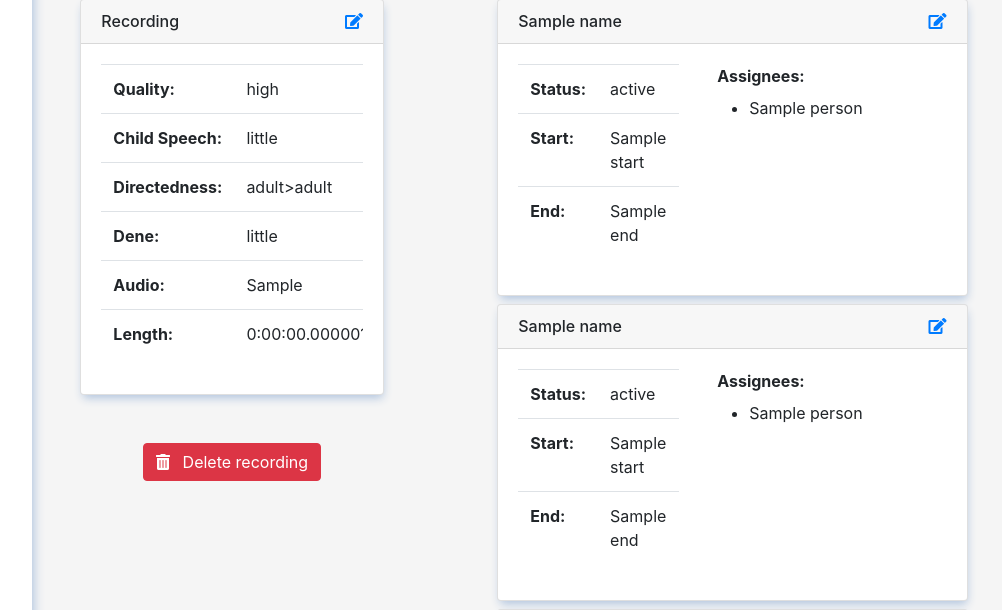
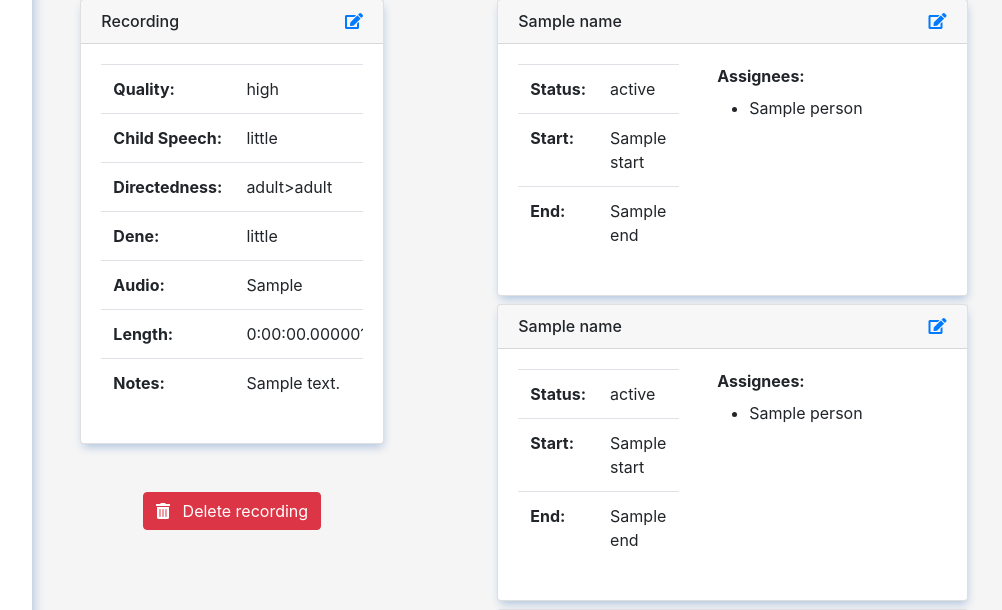
Before and after one commit to Jancso/corpus-manager, a Django app: template workflow/templates/workflow/rec-detail.html in a window 1280 px wide. Shown: the part 249-859 px from the top of the page, without its empty margins (181-1183 px from the left). Run offline with Django 3.2, Linux system fonts and the light colour scheme; tables that the repository leaves empty hold one stand-in row (values such as "Sample post"); the template is opened without the code that fills it: values that come from a table or form of the project are taken from there, most other values are stand-ins (such as "Sample title", 1, 10 or a date in 2020); some libraries are stand-ins or nearby versions.

Commit message:
Add notes

```diff
--- a/workflow/templates/workflow/rec-card.html
+++ b/workflow/templates/workflow/rec-card.html
@@ -37,6 +37,11 @@
                 <td>{{ recording.length }}</td>
             </tr>
 
+            <tr>
+                <th scope="row">Notes:</th>
+                <td>{{ recording.notes }}</td>
+            </tr>
+
             </tbody>
         </table>
     </div>
```
